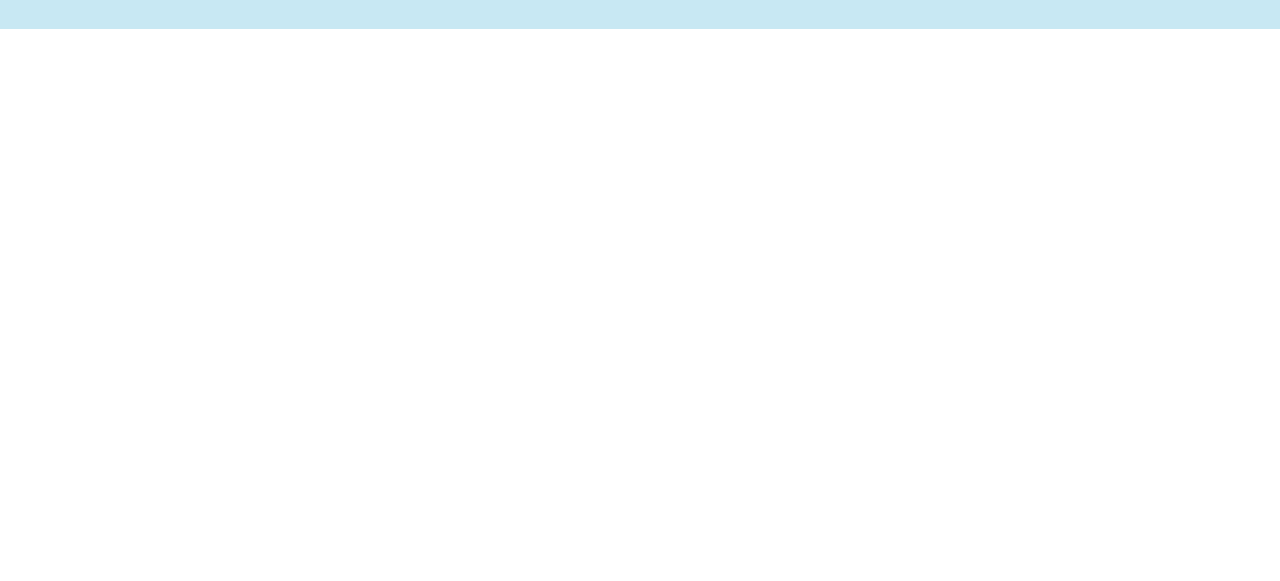
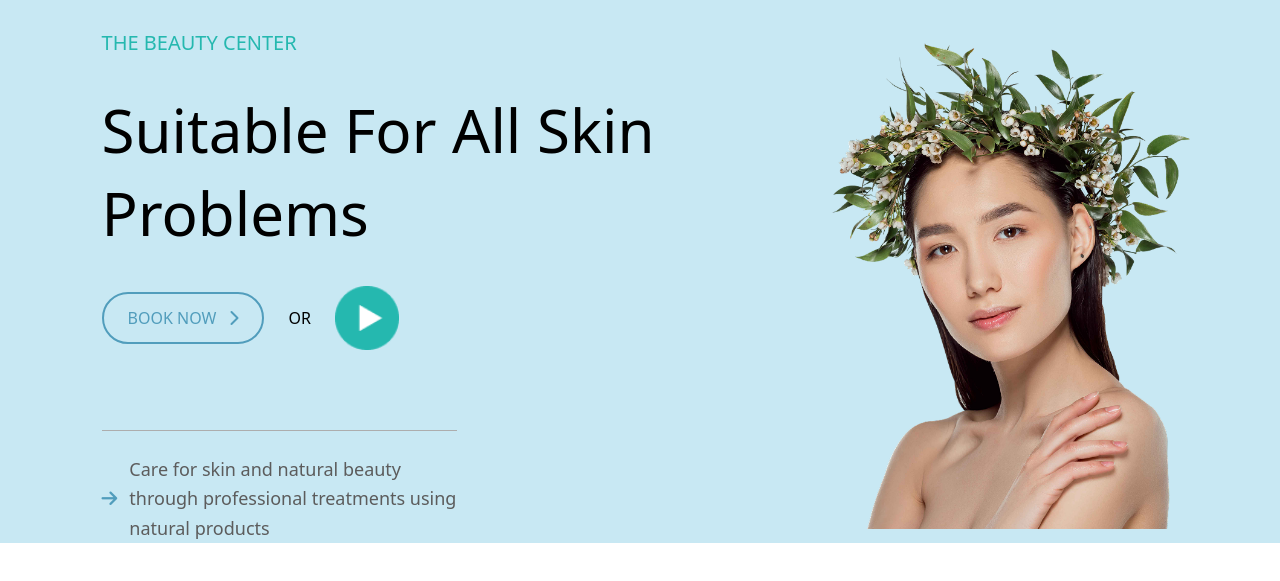
Before and after one commit to Elias729/Aphrodite-web-page, a plain HTML site: page index.html in a window 1280 px wide. Shown: the part 83-664 px from the top of the page. Drawn offline with nearby package versions, Linux system fonts and the light colour scheme.

Commit message:
added hero section and complete design

```diff
--- a/index.html
+++ b/index.html
@@ -50,6 +50,51 @@
                 <img class="bg-transparent w-full rounded-3xl" src="./assets/Contact Us.png" alt="">
             </div>
         </div>
+
+        <!-- * Hero Section -->
+
+        <div class="hero flex flex-col lg:flex-row lg:items-end xl:items-center justify-center gap-2">
+            <div class="w-full lg:w-2/3 px-3 py-12 lg:py-0 flex flex-col items-start justify-center gap-8">
+                <p class="text-xl text-[#25B8AF] uppercase">the beauty center</p>
+                <h1 class="text-4xl md:text-6xl capitalize leading-tight md:leading-snug">
+                    suitable for all skin problems
+                </h1>
+                <div class="flex items-center gap-6 flex-wrap">
+                    <button class="flex group items-center gap-3 border-2 py-3 px-6 rounded-full
+         text-[#519DBC] border-[#519DBC]
+         hover:bg-[#25B8AF] hover:border-[#25B8AF] hover:text-white
+         duration-200">
+                        <span>BOOK NOW</span>
+                        <i class="fa-solid fa-chevron-right text-base group-hover:ml-2 duration-200"></i>
+                    </button>
+
+
+                    <p class="hidden sm:block">OR</p>
+                    <div class="w-16 hidden sm:block">
+                        <img class="w-full" src="./assets/hero-video.png" alt="Play Video">
+                    </div>
+                </div>
+
+                <div class="w-full md:w-1/2 mt-6 text-[#5C5C5C]">
+                    <div class="w-full h-px bg-[#ADADAD] my-6"></div>
+                    <p class="flex items-center gap-3 cursor-pointer group
+            text-base md:text-lg leading-relaxed
+            transition-all duration-300 hover:text-[#25B8AF]">
+                        <i
+                            class="fa-solid fa-arrow-right text-[#519DBC] group-hover:translate-x-2 transition-all duration-300"></i>
+                        <span>
+                            Care for skin and natural beauty through professional treatments using natural products
+                        </span>
+                    </p>
+                </div>
+            </div>
+
+
+            <div class="flex-1">
+                <img class="w-full" src="./assets/hero-img.png" alt="Hero Image">
+            </div>
+        </div>
+
 </body>
 
 </html>
```
